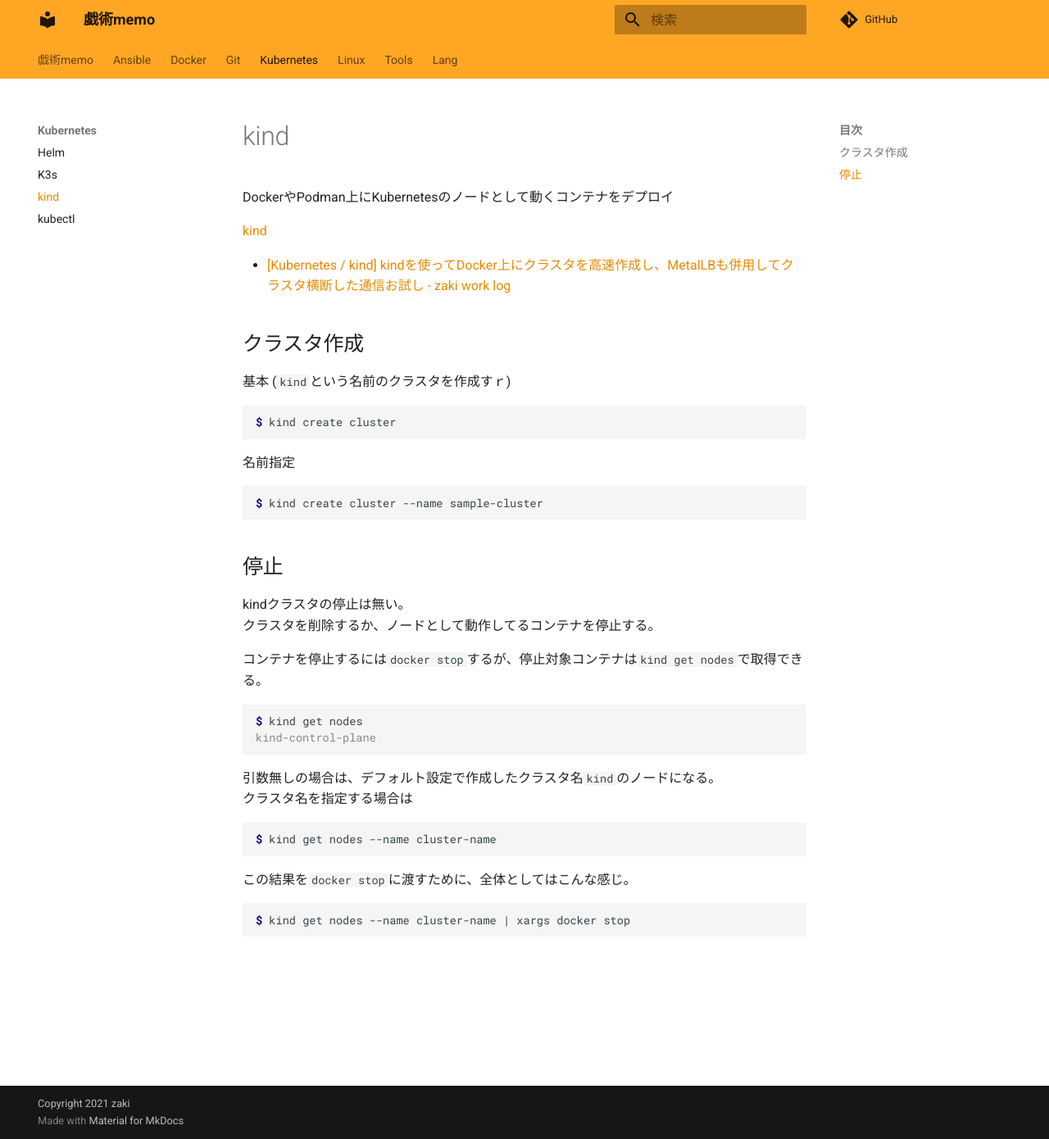
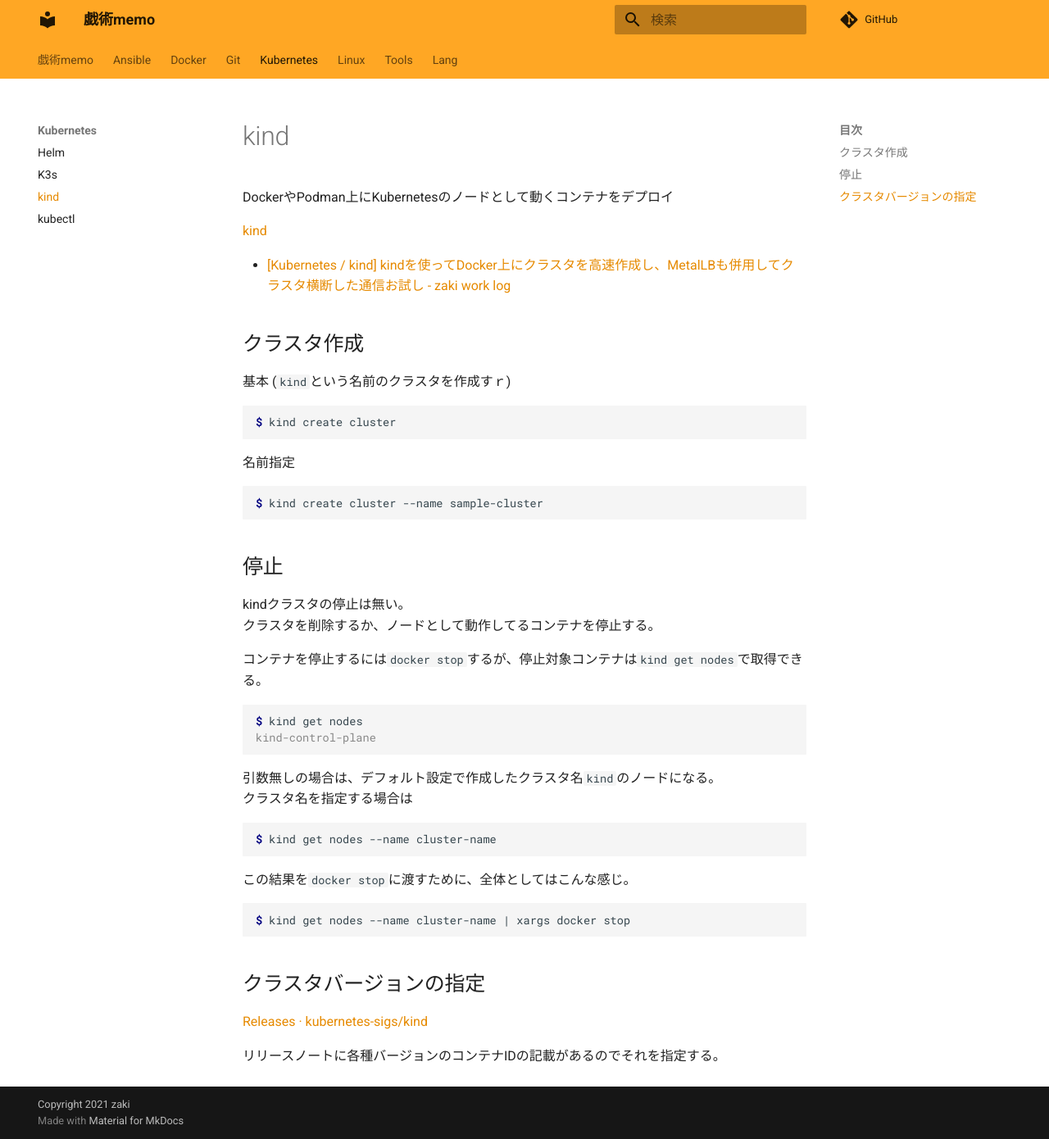
Before and after one commit to zaki-lknr/docs, an MkDocs documentation site: the page built from docs/Kubernetes/kind.md, in a window 1280 px wide and 1390 px high. Shown: the whole window at 82% size. Built offline with MkDocs 1.6.1 and Material for MkDocs 9.7.7, drawn with Linux system fonts in a browser that asks for light colours; comment, search, counter and statistics services are not loaded.

Commit message:
add: k8s/kind: クラスタバージョン毎のコンテナIDの情報源

````diff
--- a/docs/Kubernetes/kind.md
+++ b/docs/Kubernetes/kind.md
@@ -44,3 +44,9 @@ $ kind get nodes --name cluster-name
 ```console
 $ kind get nodes --name cluster-name | xargs docker stop
 ```
+
+## クラスタバージョンの指定
+
+[Releases · kubernetes-sigs/kind](https://github.com/kubernetes-sigs/kind/releases)
+
+リリースノートに各種バージョンのコンテナIDの記載があるのでそれを指定する。
````
